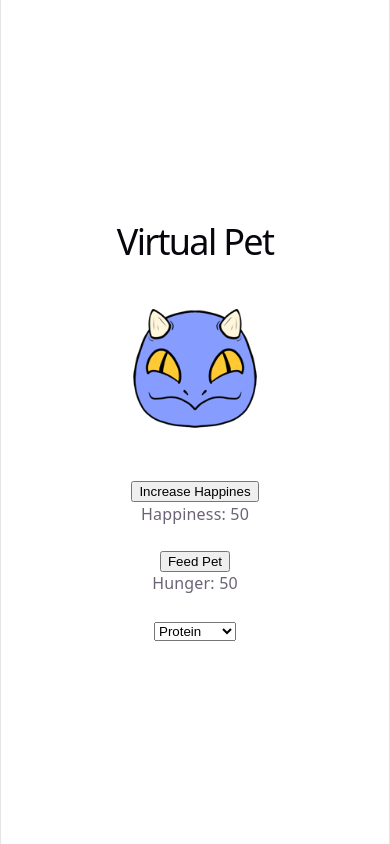
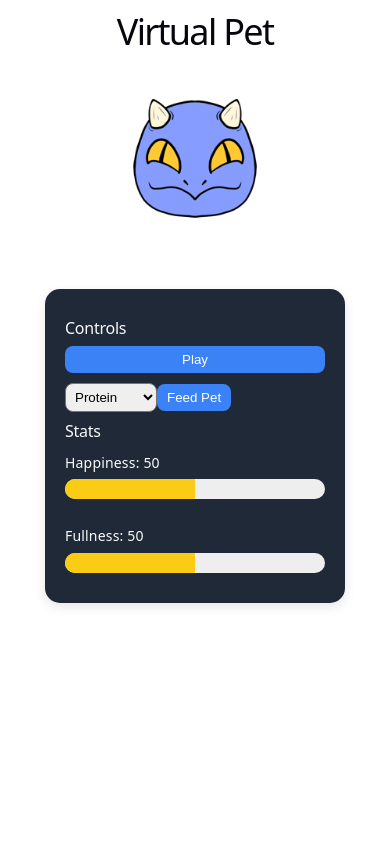
Before and after one commit to aleaguirre96/virtual-pet, a React (Vite) app: page / in a window 390 px wide. Built offline with nearby package versions, Linux system fonts and the light colour scheme.

Commit message:
feat(ui): improve layout with card design and responsive stat bars

```diff
--- a/src/App.css
+++ b/src/App.css
@@ -1,184 +1,93 @@
-.counter {
-  font-size: 16px;
-  padding: 5px 10px;
-  border-radius: 5px;
-  color: var(--accent);
-  background: var(--accent-bg);
-  border: 2px solid transparent;
-  transition: border-color 0.3s;
-  margin-bottom: 24px;
-
-  &:hover {
-    border-color: var(--accent-border);
-  }
-  &:focus-visible {
-    outline: 2px solid var(--accent);
-    outline-offset: 2px;
-  }
+.progress-bar {
+  width: 100%;
+  height: 20px;
+  background-color: #eee;
+  border-radius: 10px;
+  overflow: hidden;
+  margin-bottom: 10px;
+  transition: all 0.3s ease;
 }
 
-.hero {
-  position: relative;
-
-  .base,
-  .framework,
-  .vite {
-    inset-inline: 0;
-    margin: 0 auto;
+.fill {
+  height: 100%;
+  transition: all 0.5s ease-in-out;
 }
 
-  .base {
-    width: 170px;
-    position: relative;
-    z-index: 0;
+.critical {
+  border: 2px solid red;
+  animation: blink 1s infinite;
 }
 
-  .framework,
-  .vite {
-    position: absolute;
+@keyframes blink {
+  0% { box-shadow: 0 0 0px red; }
+  25% { box-shadow: 0 0 10px red; }
+  50% { box-shadow: 0 0 0px red; }
+  75% { box-shadow: 0 0 10px red; }
+  100% { box-shadow: 0 0 0px red; }
 }
 
-  .framework {
-    z-index: 1;
-    top: 34px;
-    height: 28px;
-    transform: perspective(2000px) rotateZ(300deg) rotateX(44deg) rotateY(39deg)
-      scale(1.4);
+.card {
+  background: #1f2937;
+  color: #f9fafb;
+  padding: 20px;
+  border-radius: 15px;
+  width: 260px;
+  margin: 20px auto;
+  box-shadow: 0 4px 12px rgba(0, 0, 0, 0.1);
+  text-align: left;
+  align-self: center;
 }
 
-  .vite {
-    z-index: 0;
-    top: 107px;
-    height: 26px;
-    width: auto;
-    transform: perspective(2000px) rotateZ(300deg) rotateX(40deg) rotateY(39deg)
-      scale(0.8);
-  }
+/* títulos */
+.card h2 {
+  color: #f9fafb;
+  margin-top: 10px;
+  font-size: 16px;
 }
 
-#center {
+/* botones y select */
+.controls {
   display: flex;
   flex-direction: column;
-  gap: 25px;
-  place-content: center;
-  place-items: center;
-  flex-grow: 1;
-
-  @media (max-width: 1024px) {
-    padding: 32px 20px 24px;
-    gap: 18px;
-  }
+  gap: 10px;
 }
 
-#next-steps {
+.feed-section {
   display: flex;
-  border-top: 1px solid var(--border);
-  text-align: left;
-
-  & > div {
-    flex: 1 1 0;
-    padding: 32px;
-    @media (max-width: 1024px) {
-      padding: 24px 20px;
-    }
+  gap: 10px;
 }
 
-  .icon {
-    margin-bottom: 16px;
-    width: 22px;
-    height: 22px;
+/* stats */
+.stats {
+  display: flex;
+  flex-direction: column;
+  gap: 15px;
+  margin-top: 10px;
 }
 
-  @media (max-width: 1024px) {
-    flex-direction: column;
-    text-align: center;
-  }
+.stat {
+  width: 100%;
 }
 
-#docs {
-  border-right: 1px solid var(--border);
-
-  @media (max-width: 1024px) {
-    border-right: none;
-    border-bottom: 1px solid var(--border);
-  }
+.stat p {
+  margin-bottom: 5px;
+  font-size: 14px;
 }
 
-#next-steps ul {
-  list-style: none;
-  padding: 0;
-  display: flex;
-  gap: 8px;
-  margin: 32px 0 0;
-
-  .logo {
-    height: 18px;
+button {
+  padding: 6px 10px;
+  border: none;
+  border-radius: 8px;
+  background: #3b82f6;
+  color: white;
+  cursor: pointer;
 }
 
-  a {
-    color: var(--text-h);
-    font-size: 16px;
-    border-radius: 6px;
-    background: var(--social-bg);
-    display: flex;
-    padding: 6px 12px;
-    align-items: center;
-    gap: 8px;
-    text-decoration: none;
-    transition: box-shadow 0.3s;
-
-    &:hover {
-      box-shadow: var(--shadow);
-    }
-    .button-icon {
-      height: 18px;
-      width: 18px;
-    }
+button:hover {
+  background: #2563eb;
 }
 
-  @media (max-width: 1024px) {
-    margin-top: 20px;
-    flex-wrap: wrap;
-    justify-content: center;
-
-    li {
-      flex: 1 1 calc(50% - 8px);
+select {
+  border-radius: 8px;
+  padding: 5px;
 }
-
-    a {
-      width: 100%;
-      justify-content: center;
-      box-sizing: border-box;
-    }
-  }
-}
-
-#spacer {
-  height: 88px;
-  border-top: 1px solid var(--border);
-  @media (max-width: 1024px) {
-    height: 48px;
-  }
-}
-
-.ticks {
-  position: relative;
-  width: 100%;
-
-  &::before,
-  &::after {
-    content: '';
-    position: absolute;
-    top: -4.5px;
-    border: 5px solid transparent;
-  }
-
-  &::before {
-    left: 0;
-    border-left-color: var(--border);
-  }
-  &::after {
-    right: 0;
-    border-right-color: var(--border);
-  }
-}
--- a/src/App.tsx
+++ b/src/App.tsx
@@ -2,6 +2,8 @@ import { useState, useEffect, useCallback } from 'react'
 import { PhysicalState, FoodType, VirtualPet, PetAction } from './game/VirtualPet'
 import './App.css'
 import { useGameLoop } from './hooks/useGameLoop'
+import { StatBar } from './components/StatBar'
+import { getFullnessColor, getMoodColor } from './utils/colors'
 
 const pet = new VirtualPet()
 
@@ -87,7 +89,7 @@ function App() {
 
   return (
     <>
-      <section id="center">
+      <section>
         <div>
           <h1>Virtual Pet</h1>
           <img
@@ -97,18 +99,41 @@ function App() {
           onClick={handleWakeUp}
           style={{ cursor: "pointer" }}
           />
-          <br />
-          <button onClick={handleIncreaseHappiness}>Increase Happines</button>
-          <p>Happiness: {pet.happiness}</p>
-          <br />
-          <button onClick={handleFeed}>Feed Pet</button>
-          <p>Hunger: {pet.hunger}</p>
-          <br />
-          <select onChange={(e) => setSelectedFood(e.target.value as FoodType)}>
-            <option value="protein">Protein</option>
-            <option value="carbs">Carbs</option>
-            <option value="vegetable">Vegetable</option>
-          </select>
+
+          <div className="card">
+            <h2>Controls</h2>
+            <div className="controls">
+              <button onClick={handleIncreaseHappiness}>Play</button>
+              <div className="feed-setion">
+                <select onChange={(e) => setSelectedFood(e.target.value as FoodType)}>
+                  <option value="protein">Protein</option>
+                  <option value="carbs">Carbs</option>
+                  <option value="vegetable">Vegetable</option>
+                </select>
+                <button onClick={handleFeed}>Feed Pet</button>
+              </div>
+            </div>
+
+            <h2>Stats</h2>
+            <div className="stats">
+              <div className="stat">
+                <p>Happiness: {pet.happiness}</p>
+                <StatBar
+                  value={pet.happiness}
+                  color={getMoodColor(pet.getMood())}
+                />
+              </div>
+              <div className="stat">
+                <p>Fullness: {pet.fullness}</p>
+                <StatBar
+                  value={pet.fullness}
+                  color={getFullnessColor(pet.fullness)}
+                />
+              </div>
+            </div>
+          </div>
+
+
         </div>
       </section>
     </>
--- /dev/null
+++ b/src/components/StatBar.tsx
@@ -0,0 +1,13 @@
+type StatBarProps = {
+  value: number;
+  color: string;
+};
+
+export function StatBar({ value, color }: StatBarProps) {
+  const isCritical = value <= 0;
+  return (
+    <div className={`progress-bar ${isCritical ? "critical" : ""}`}>
+      <div className="fill" style={{ width: `${value}%` , background: color }}/>
+    </div>
+  );
+}
--- a/src/game/VirtualPet.ts
+++ b/src/game/VirtualPet.ts
@@ -27,24 +27,24 @@ export type FoodType = (typeof FoodType)[keyof typeof FoodType];
 export type PetAction = (typeof PetAction)[keyof typeof PetAction];
 
 type FoodEffect = {
-    hunger: number,
+    fullness: number,
     happiness?: number
 }
 
 const foodEffectMap: Record<FoodType, FoodEffect> = {
-    protein: { hunger: 12, happiness: 10 },
-    carbs: { hunger: 5, happiness: 5 },
-    vegetable: { hunger: 2 }
+    protein: { fullness: 15, happiness: 8 },
+    carbs: { fullness: 10, happiness: 3 },
+    vegetable: { fullness: 5 }
 }
 
 export class VirtualPet {
     happiness: number = 50;
-    hunger: number = 50;
+    fullness: number = 50;
     physicalState: PhysicalState = PhysicalState.Awake;
     currentAction: PetAction = PetAction.Idle;
     lastWakeUpTime: number = Date.now();
     startSleepTime: number = 0;
-    sleepInterval: number = 60000; // 180000;
+    sleepInterval: number = 180000;
     minSleepTime: number = 60000;
     actionTimer: number = 0;
     eatingDuration: number = 5000;
@@ -62,16 +62,16 @@ export class VirtualPet {
         if (this.happiness < 0) this.happiness = 0;
     }
 
-    increaseHunger(amount: number) {
-        this.hunger += amount;
-        if (this.hunger > 100) this.hunger = 100;
+    decreaseFullness(amount: number) {
+        this.fullness -= amount;
+        if (this.fullness < 0) this.fullness = 0;
     }
 
-    decreaseHunger(amount: number) {
-        if (this.hunger > 0) { // Ignore decrease if hunger is 0
-            this.hunger -= amount
-            this.increaseHappiness(2) // increase the happinnes while the hunger > 0
-            if (this.hunger < 0) this.hunger = 0; // if the rest is negative hunger is 0
+    increaseFullness(amount: number) {
+        if (this.fullness <= 100) { // Ignore increase if fullness is already at maximum
+            this.fullness += amount;
+            this.increaseHappiness(2); // Increase happiness when fullness increases as base effect
+            if (this.fullness > 100) this.fullness = 100;
         }
     }
 
@@ -110,8 +110,8 @@ export class VirtualPet {
     }
 
     feed(food: FoodType) {
-        if(this.currentAction !== PetAction.Idle) return; // Ignore if already eating
-
+        if(this.currentAction === PetAction.Eating) return; // Ignore if already eating
+        if(this.physicalState === PhysicalState.Sleeping) return; // Ignore if sleeping
         this.selectedFood = food;
         this.currentAction = PetAction.Eating
         this.actionTimer = 0;
@@ -119,7 +119,7 @@ export class VirtualPet {
 
     applyFoodEffect(selectedFood: FoodType) {
         const effect = foodEffectMap[selectedFood];
-        this.decreaseHunger(effect.hunger);
+        this.increaseFullness(effect.fullness);
         if(this.happiness <= 100 && effect.happiness) {
             this.increaseHappiness(effect.happiness)
         }
@@ -143,7 +143,7 @@ export class VirtualPet {
         this.elapsedLogic += 500;
         if (this.elapsedLogic >= this.logicInterval) {
             this.decreaseHappiness(2);
-            this.increaseHunger(2);
+            this.decreaseFullness(2);
             this.updatePhysicalState();
             this.elapsedLogic = 0;
         }
@@ -151,3 +151,9 @@ export class VirtualPet {
         this.updatePhysicalState();
     }
 }
+
+/**
+ * 50 + 12 = 62 fullness, 50 + 10 = 60 happiness (+ 2 base increase) = 62 happiness
+ * 50 + 2 = 52 fullness, 50 + 0 = 50 happiness (+ 2 base increase) = 52 happiness
+ * 50 + 5 = 55 fullness, 50 + 5 = 55 happiness (+ 2 base increase) = 57 happiness
+ */
--- a/src/index.css
+++ b/src/index.css
@@ -55,7 +55,6 @@
   max-width: 100%;
   margin: 0 auto;
   text-align: center;
-  border-inline: 1px solid var(--border);
   min-height: 100svh;
   display: flex;
   flex-direction: column;
--- /dev/null
+++ b/src/utils/colors.ts
@@ -0,0 +1,18 @@
+export function getMoodColor(mood: string) {
+  switch (mood) {
+    case "sad":
+      return "#ef4444";
+    case "neutral":
+      return "#facc15";
+    case "happy":
+      return "#22c55e";
+    default:
+      return "#eee";
+  }
+}
+
+export function getFullnessColor(fullness: number) {
+  if (fullness < 30) return "#ef4444";
+  if (fullness < 70) return "#facc15";
+  return "#22c55e";
+}
```
Also changed, not shown: src/main.ts (deleted, +0 -66 lines). Lines whose indentation alone changed are shown as unchanged.
